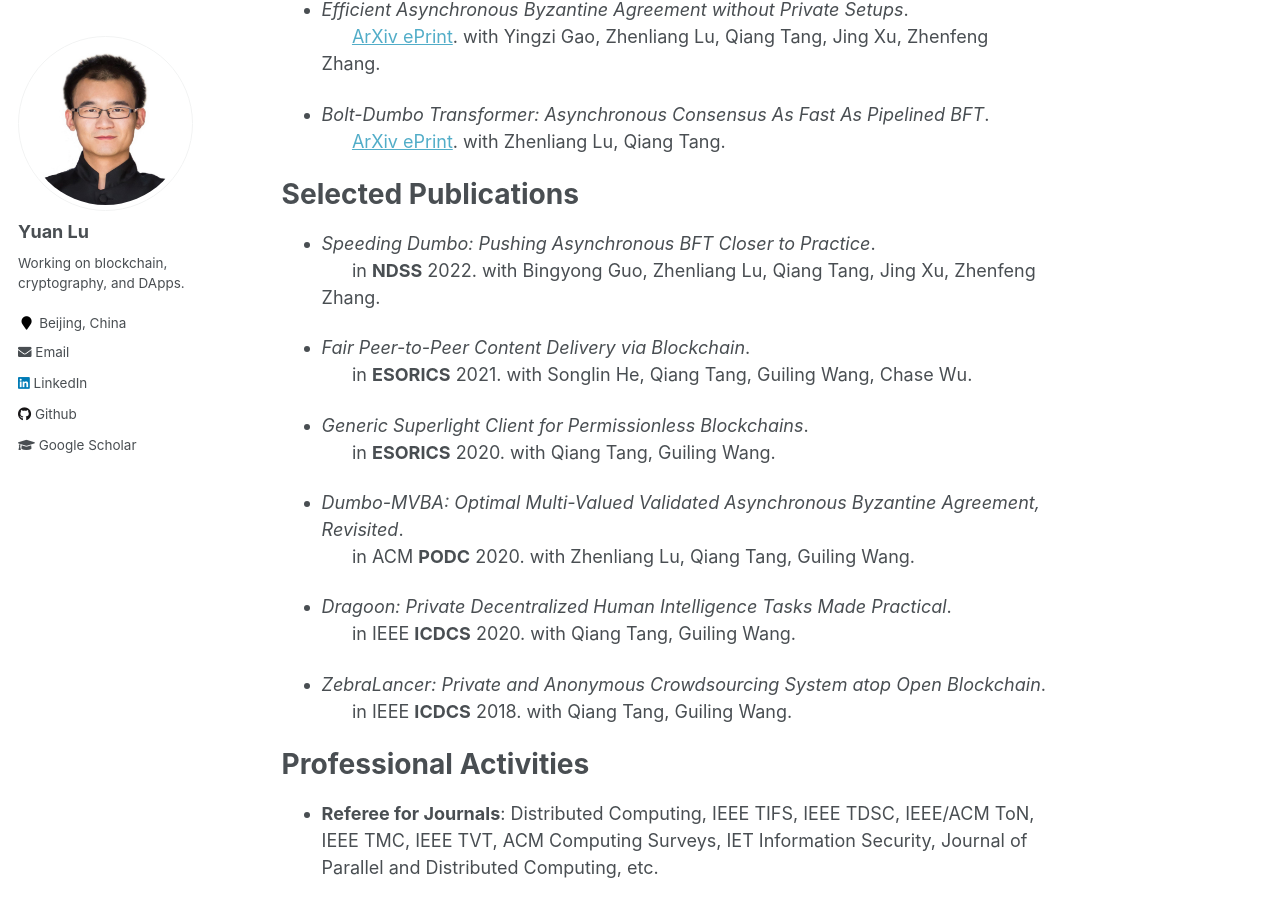
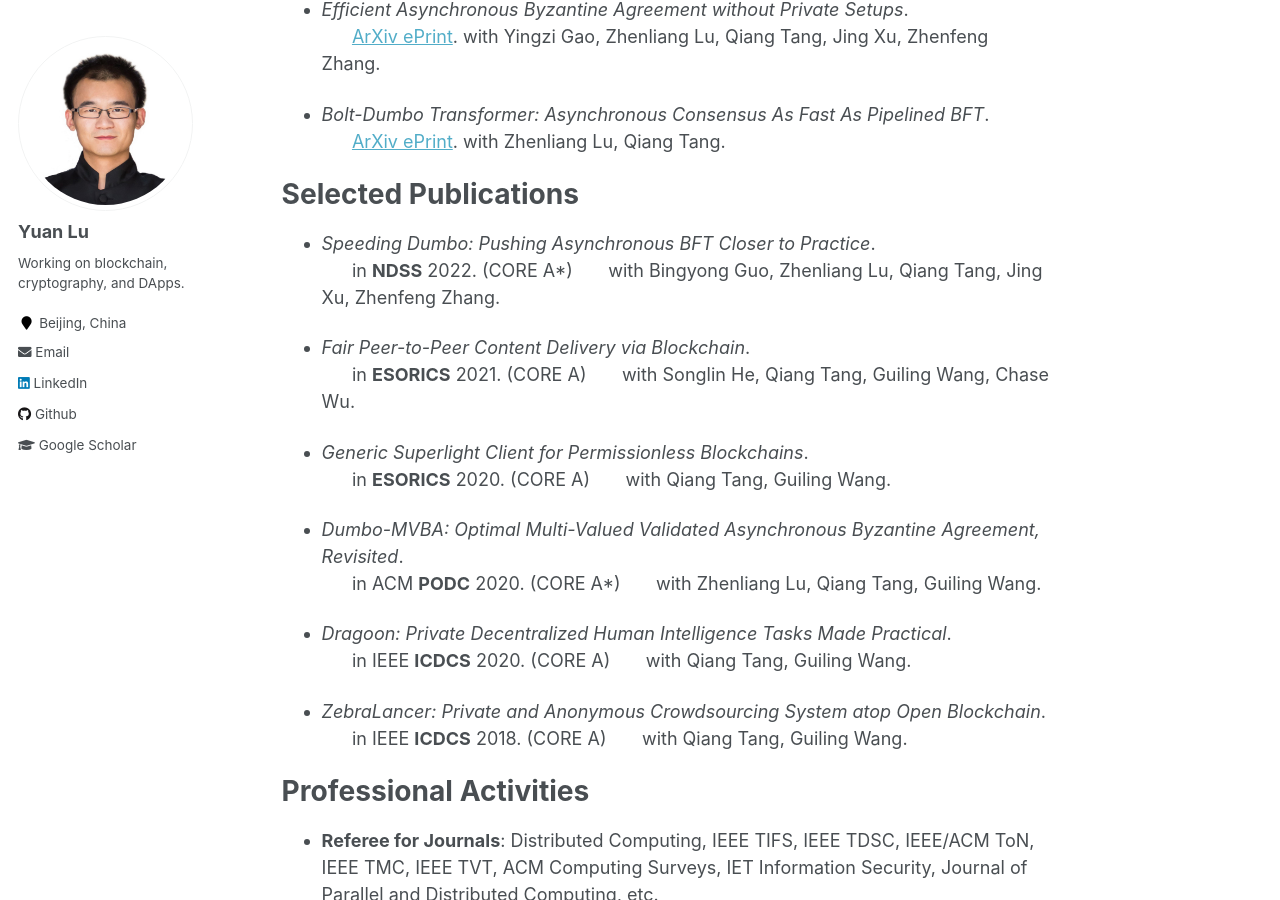
Before and after one commit to yylluu/yylluu.github.io, a Jekyll site: the page built from _pages/about.md, in a window 1280 px wide and 900 px high, scrolled down 484 px. Built offline with Jekyll 4.4.1, drawn with Linux system fonts in a browser that asks for light colours.

Commit message:
Update about.md

```diff
--- a/_pages/about.md
+++ b/_pages/about.md
@@ -29,22 +29,28 @@ Selected Publications
 ======
 
 - *Speeding Dumbo: Pushing Asynchronous BFT Closer to Practice*.
-     &nbsp; &nbsp; &nbsp; in **NDSS** 2022. with Bingyong Guo, Zhenliang Lu, Qiang Tang, Jing Xu, Zhenfeng Zhang.
+     &nbsp; &nbsp; &nbsp; in **NDSS** 2022. (CORE A*)
+     &nbsp; &nbsp; &nbsp; with Bingyong Guo, Zhenliang Lu, Qiang Tang, Jing Xu, Zhenfeng Zhang.
 
 - *Fair Peer-to-Peer Content Delivery via Blockchain*.
-     &nbsp; &nbsp; &nbsp; in **ESORICS** 2021. with Songlin He, Qiang Tang, Guiling Wang, Chase Wu.
+     &nbsp; &nbsp; &nbsp; in **ESORICS** 2021. (CORE A)
+     &nbsp; &nbsp; &nbsp; with Songlin He, Qiang Tang, Guiling Wang, Chase Wu.
 
 - *Generic Superlight Client for Permissionless Blockchains*.
-     &nbsp; &nbsp; &nbsp; in **ESORICS** 2020. with Qiang Tang, Guiling Wang.
+     &nbsp; &nbsp; &nbsp; in **ESORICS** 2020. (CORE A)
+     &nbsp; &nbsp; &nbsp; with Qiang Tang, Guiling Wang.
 
 - *Dumbo-MVBA: Optimal Multi-Valued Validated Asynchronous Byzantine Agreement, Revisited*.
-     &nbsp; &nbsp; &nbsp; in ACM **PODC** 2020. with Zhenliang Lu, Qiang Tang, Guiling Wang.
+     &nbsp; &nbsp; &nbsp; in ACM **PODC** 2020. (CORE A*)
+     &nbsp; &nbsp; &nbsp; with Zhenliang Lu, Qiang Tang, Guiling Wang.
 
 - *Dragoon: Private Decentralized Human Intelligence Tasks Made Practical*.
-     &nbsp; &nbsp; &nbsp; in IEEE **ICDCS** 2020. with Qiang Tang, Guiling Wang.
+     &nbsp; &nbsp; &nbsp; in IEEE **ICDCS** 2020. (CORE A)
+     &nbsp; &nbsp; &nbsp; with Qiang Tang, Guiling Wang.
 
 - *ZebraLancer: Private and Anonymous Crowdsourcing System atop Open Blockchain*.
-     &nbsp; &nbsp; &nbsp; in IEEE **ICDCS** 2018. with Qiang Tang, Guiling Wang.
+     &nbsp; &nbsp; &nbsp; in IEEE **ICDCS** 2018. (CORE A)
+     &nbsp; &nbsp; &nbsp; with Qiang Tang, Guiling Wang.
 
 
 
```
